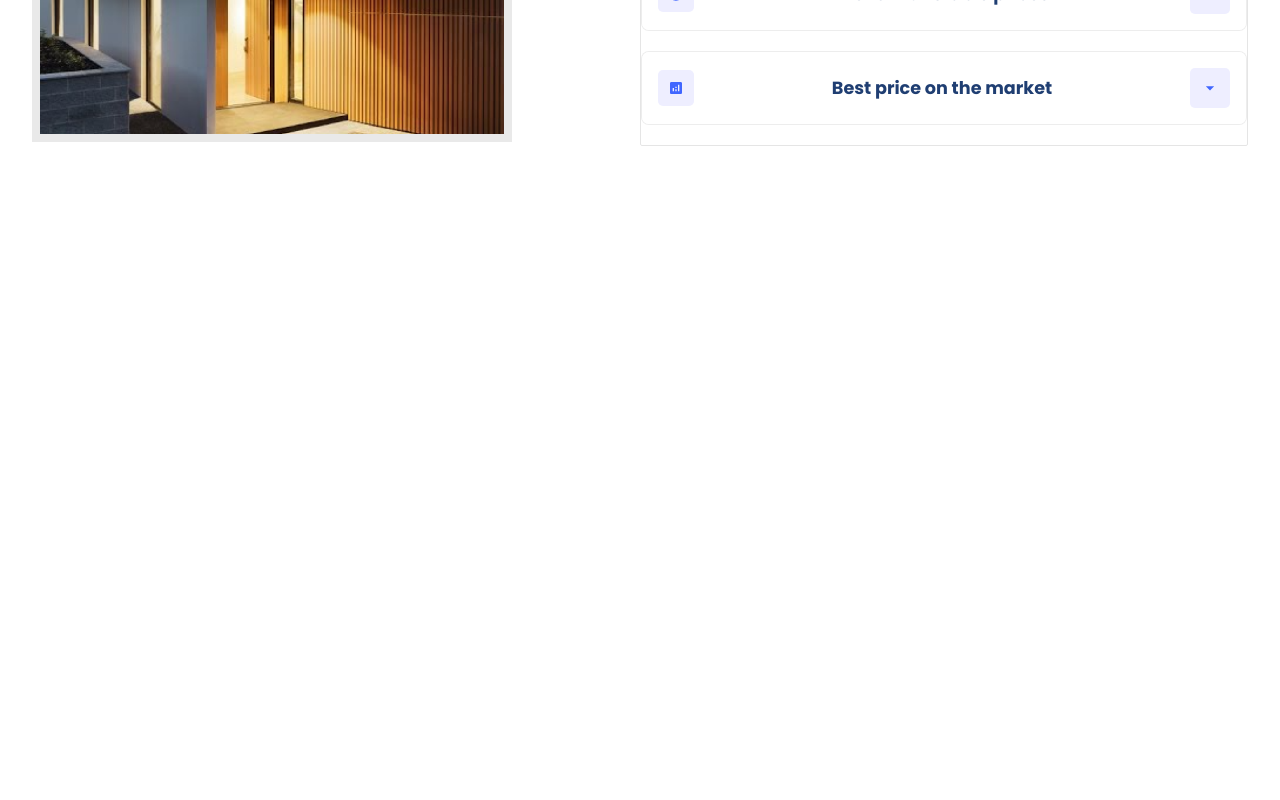
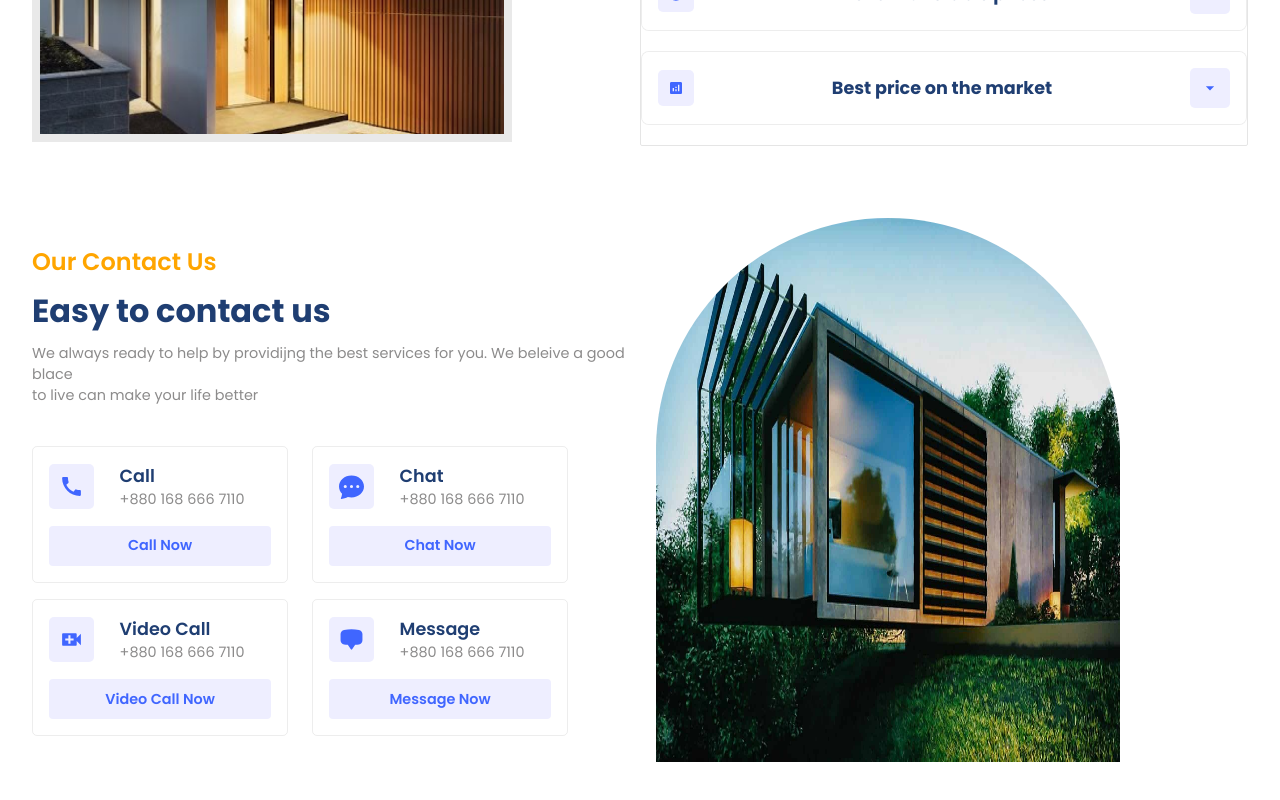
Before and after one commit to MehediMashfan086/react-project-homeyz, a React (Create React App) app: page / in a window 1280 px wide. Shown: the part 1840-2640 px from the top of the page. Before the commit the page ends 2018 px from the top, so only its background shows below. Built offline with nearby package versions, Linux system fonts and the light colour scheme.

Commit message:
feat(Contact): Contact Section Done

```diff
--- a/src/App.js
+++ b/src/App.js
@@ -1,5 +1,6 @@
 import './App.css';
 import Companies from './components/Companies/Companies';
+import Contact from './components/Contact/Contact';
 import Header from './components/Header/Header';
 import Hero from './components/Hero/Hero';
 import Residencies from './components/Residencies/Residencies';
@@ -16,6 +17,7 @@
       <Companies />
       <Residencies />
       <Value />
+      <Contact />
     </div>
   );
 }
--- /dev/null
+++ b/src/components/Contact/Contact.css
@@ -0,0 +1,62 @@
+.c-container{
+    justify-content: space-between;
+}
+
+.c-container>div {
+    flex: 1;
+}
+
+.c-left {
+    gap: 0.5rem;
+}
+
+.c-right {
+    width: 100%;
+}
+
+.contactModes {
+    margin-top: 2rem;
+    gap: 1rem;
+}
+
+.contactModes .row {
+    gap: 1.5rem;
+}
+
+.mode {
+    width: 16rem;
+    padding: 1rem;
+    border: 0.8px solid rgba(128, 128, 128, 0.143);
+    border-radius: 5px;
+    gap: 1rem;
+    transition: all 300ms ease-in;
+}
+
+.mode .button {
+    width: 100%;
+    background: var(--lightBlue);
+    color: var(--blue);
+    font-size: 0.9rem;
+    font-weight: 600;
+}
+
+.mode >:nth-child(1) {
+    width: 100%;
+    gap: 1.6rem;
+}
+
+.mode .detail .primaryText {
+    font-size: 1.1rem;
+    font-weight: 600;
+}
+
+.mode:hover {
+    scale: 1.1;
+    box-shadow: var(--shadow);
+}
+
+.mode .button:hover {
+    background: var(--blue-gradient);
+    color: white;
+    scale: 0.8;
+}
--- /dev/null
+++ b/src/components/Contact/Contact.jsx
@@ -0,0 +1,98 @@
+import React from 'react'
+import "./Contact.css"
+import { MdCall, MdVideoCall } from "react-icons/md"
+import { BsFillChatDotsFill } from "react-icons/bs"
+import { HiChatBubbleBottomCenter } from "react-icons/hi2"
+
+const Contact = () => {
+  return (
+    <div>
+      <section className="c-wrapper">
+        <div className="paddings innerWidth flexCenter c-container">
+            {/* left-side */}
+            <div className="flexColStart c-left">
+                <span className='orangeText'>Our Contact Us</span>
+                <span className='primaryText'>Easy to contact us</span>
+                <span className='secondaryText'>We always ready to help by providijng the best services for you. We beleive a good blace
+                    <br />
+                    to live can make your life better
+                </span>
+
+                <div className="flexColStart contactModes">
+                    {/* First row */}
+                    <div className="flexStart row">
+                        {/* First Mode */}
+                        <div className="flexColCenter mode">
+                            <div className="flexStart">
+                                <div className="flexCenter icon">
+                                    <MdCall size={25} />
+                                </div>
+                                <div className="flexColStart detail">
+                                    <span className='primaryText'>Call</span>
+                                    <span className='secondaryText'>+880 168 666 7110</span>
+                                </div>
+                            </div>
+                            <div className="flexCenter button">Call Now</div>
+                        </div>
+
+                        {/* Second Mode */}
+                        <div className="flexColCenter mode">
+                            <div className="flexStart">
+                                <div className="flexCenter icon">
+                                    <BsFillChatDotsFill size={25} />
+                                </div>
+                                <div className="flexColStart detail">
+                                    <span className='primaryText'>Chat</span>
+                                    <span className='secondaryText'>+880 168 666 7110</span>
+                                </div>
+                            </div>
+                            <div className="flexCenter button">Chat Now</div>
+                        </div>
+                    </div>
+
+                    {/* Second row */}
+                    <div className="flexStart row">
+                        {/* Third Mode */}
+                        <div className="flexColCenter mode">
+                            <div className="flexStart">
+                                <div className="flexCenter icon">
+                                    <MdVideoCall size={25} />
+                                </div>
+                                <div className="flexColStart detail">
+                                    <span className='primaryText'>Video Call</span>
+                                    <span className='secondaryText'>+880 168 666 7110</span>
+                                </div>
+                            </div>
+                            <div className="flexCenter button">Video Call Now</div>
+                        </div>
+
+                        {/* Firth Mode */}
+                        <div className="flexColCenter mode">
+                            <div className="flexStart">
+                                <div className="flexCenter icon">
+                                    <HiChatBubbleBottomCenter size={25} />
+                                </div>
+                                <div className="flexColStart detail">
+                                    <span className='primaryText'>Message</span>
+                                    <span className='secondaryText'>+880 168 666 7110</span>
+                                </div>
+                            </div>
+                            <div className="flexCenter button">Message Now</div>
+                        </div>
+                    </div>
+                </div>
+            </div>
+
+            {/* Right Side */}
+            <div className="c-right">
+                <div className="image-container">
+                    <img src="/images/contact.jpg" alt="contact-logo" />
+                </div>
+            </div>
+        </div>
+      </section>
+    </div>
+  )
+}
+
+export default Contact
```
